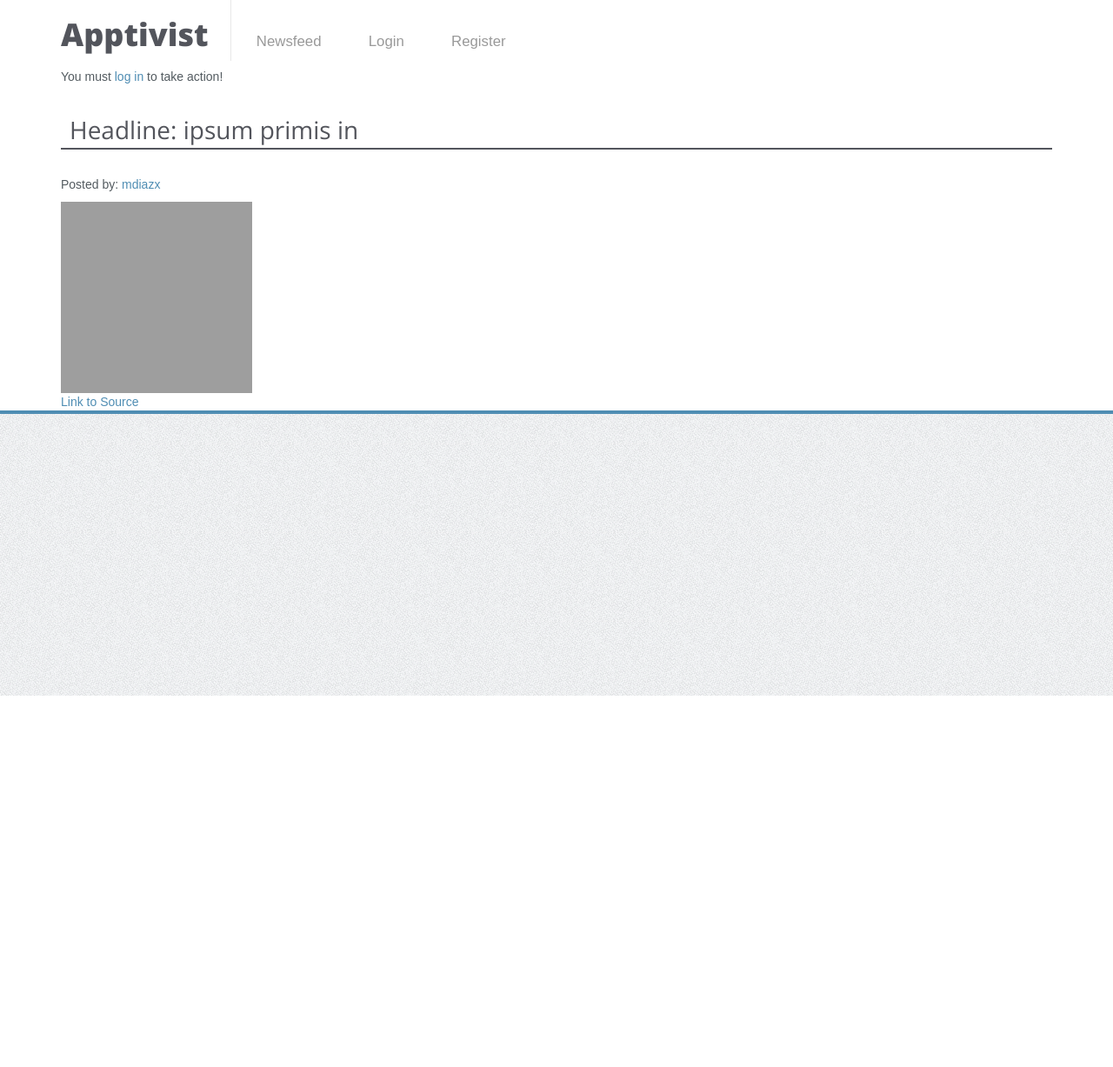
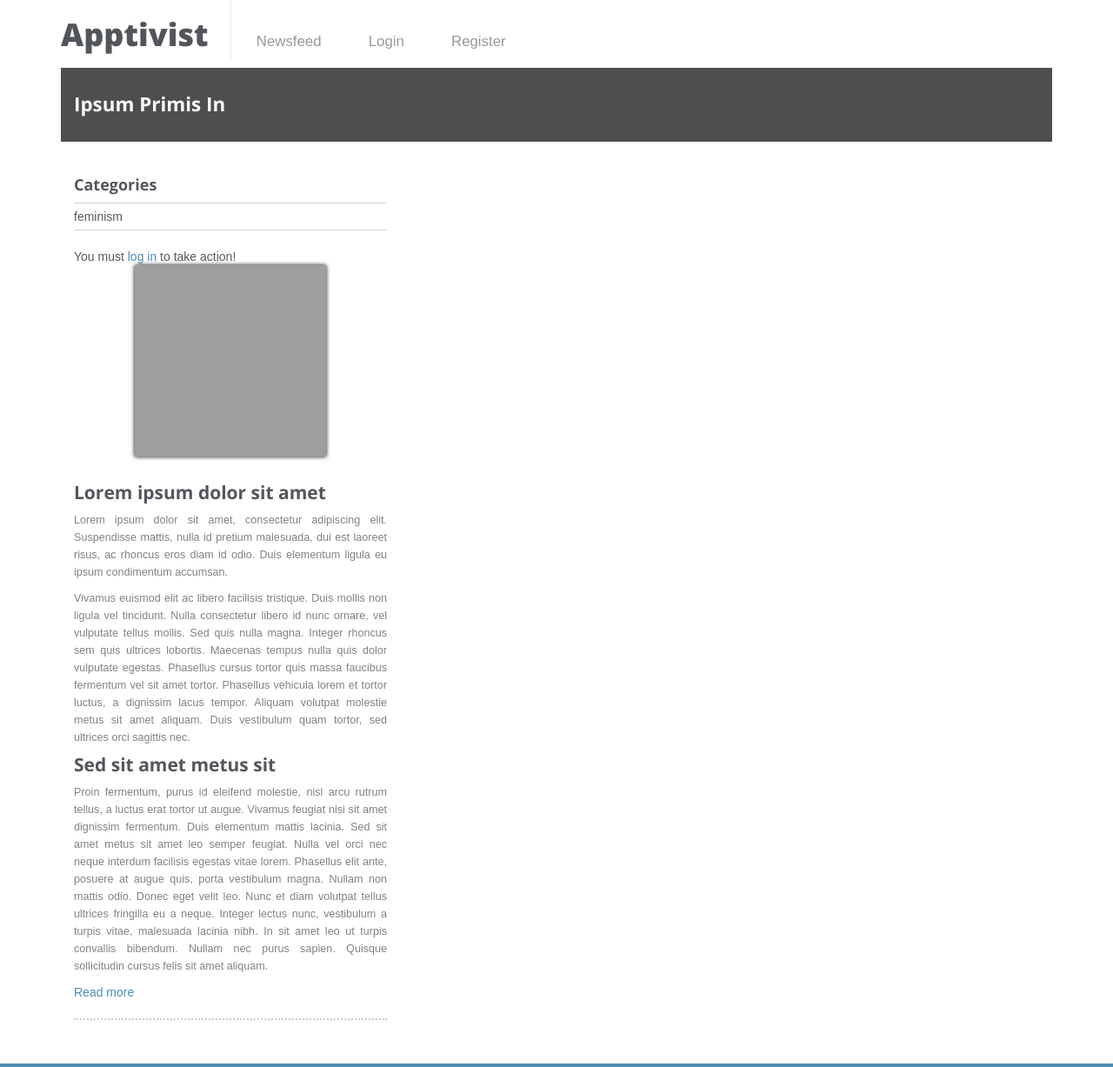
Before and after one commit to taliegarcia-zz/apptivist, a Flask app: a page that uses templates/article.html in a window 1280 px wide. Shown: the whole page at 87% size. Before the commit the page ends 800 px from the top, so only its background shows below. Run offline with Flask 2, Linux system fonts and the light colour scheme; data comes from the database, SQL or seed files in the repository; parts of the project's set-up code (start-up, migrations or seed data) failed here and were passed over; some libraries are stand-ins or nearby versions; grey boxes are pictures that could not be loaded.

Commit message:
article post page now looks spectacular

```diff
--- a/templates/article.html
+++ b/templates/article.html
@@ -2,17 +2,33 @@
 {% block title %}Reading | {% endblock %}
 {% block content %}
 
+<!-- Page Title -->
+    <div class="section section-breadcrumbs">
+      <div class="container">
+        <div class="row">
+          <div class="col-md-12">
+            <h1>{{ article.title|title }}</h1>
+          </div>
+        </div>
+      </div>
+    </div>
 
+    <div class="section">
+      <div class="container">
+        <div class="row">
 
-        {# user related info #}
-        {% if "user_name" in session %}
-          <div>Tags:
-            <ul>
-            {% for tag in article.tag_list %}
-              <li><a href='/news/{{ tag.tag_name }}'>{{ tag.tag_name }}</a></li>
-            {% endfor %}
+          <!-- Sidebar -->
+          <div class="col-sm-4 blog-sidebar">
+            <h4>Categories</h4>
+            <ul class="blog-categories">
+              {% for tag in article.tag_list %}
+                  <li><a href='/news/{{ tag.tag_name }}'>{{ tag.tag_name }}</a></li>
+              {% endfor %}
             </ul>
-          <button id="tagForm">Add more tags!</button>
+            <br>
+            {% if "user_name" in session %}
+            <div class="">
+            <button id="tagForm" class="btn">Add more category tags!</button>
             <form id="updateArticle" action="update_article" method="POST" style="display: none;">
               <div>
               <div id="article_id" type="hidden">
@@ -32,13 +48,31 @@
               </div>
               <br>
               <div>
-                  <input type="submit" value="Assign Tags">
+                  <input class="btn" type="submit" value="Assign Tags">
               </div>
             </form>
+            </div>
+            <h4>Archive</h4>
+            <ul>
+              <li><a href="#">January 2013</a></li>
+              <li><a href="#">February 2013</a></li>
+              <li><a href="#">March 2013</a></li>
+              <li><a href="#">April 2013</a></li>
+              <li><a href="#">May 2013</a></li>
+            </ul>
           </div>
+          <!-- End Sidebar -->
+
+  <div class="col-sm-8">
+            <div class="blog-post blog-single-post">
+              <div class="single-post-title">
+                <h3>{{ article.title|title }}</h3>
+              </div>
+              <div class="single-post-info">
+                {{ article.date }}
 
           <div>Take Action:
-           <table style="width:30%">
+           <table style="width:100%">
               <tr>
                 <td><a href="/meet/{{ article.title }}">Meet Up</a></td>
                 <td><a href="/give/{{ article.title }}">Give Back</a></td>
@@ -52,25 +86,30 @@
           <div>You must <a href="/login">log in</a> to take action!</div>
         {% endif %}
 
-        <h2>Headline: {{ article.title }} </h2>
-        <p>Posted by: <a href="/apptivist/{{ article.user.name }}">{{ article.user.name }}</a></p>
-        <div class="article-info">
+              <div class="single-post-image">
+                <img src="{{ article.img_src }}" alt="Post Title">
+              </div>
+              <div class="single-post-content">
+                <h3>Lorem ipsum dolor sit amet</h3>
+                <p>
+                  Lorem ipsum dolor sit amet, consectetur adipiscing elit. Suspendisse mattis, nulla id pretium malesuada, dui est laoreet risus, ac rhoncus eros diam id odio. Duis elementum ligula eu ipsum condimentum accumsan.
+                </p>
+                <p>
+                  Vivamus euismod elit ac libero facilisis tristique. Duis mollis non ligula vel tincidunt. Nulla consectetur libero id nunc ornare, vel vulputate tellus mollis. Sed quis nulla magna. Integer rhoncus sem quis ultrices lobortis. Maecenas tempus nulla quis dolor vulputate egestas. Phasellus cursus tortor quis massa faucibus fermentum vel sit amet tortor. Phasellus vehicula lorem et tortor luctus, a dignissim lacus tempor. Aliquam volutpat molestie metus sit amet aliquam. Duis vestibulum quam tortor, sed ultrices orci sagittis nec.
+                </p>
+                <h3>Sed sit amet metus sit</h3>
+                <p>
+                  Proin fermentum, purus id eleifend molestie, nisl arcu rutrum tellus, a luctus erat tortor ut augue. Vivamus feugiat nisi sit amet dignissim fermentum. Duis elementum mattis lacinia. Sed sit amet metus sit amet leo semper feugiat. Nulla vel orci nec neque interdum facilisis egestas vitae lorem. Phasellus elit ante, posuere at augue quis, porta vestibulum magna. Nullam non mattis odio. Donec eget velit leo. Nunc et diam volutpat tellus ultrices fringilla eu a neque. Integer lectus nunc, vestibulum a turpis vitae, malesuada lacinia nibh. In sit amet leo ut turpis convallis bibendum. Nullam nec purus sapien. Quisque sollicitudin cursus felis sit amet aliquam.
+                </p>
+              <div>
+                <a href="{{ article.url }}">Read more</a>
+              </div>
+              </div>
+            </div>
+    </div>
+</div>
+</div>
+</div>
 
-        <div class="img">
-          <img src="{{ article.img_src }}" />
-        </div>
-
-        <div>
-          <a href="{{ article.url }}">Link to Source</a>
-          <div class="iframe">
-          {% if article.article_id == 101 %}
-          <iframe src="http://www.theguardian.com/commentisfree/2015/may/22/caesarean-rates-are-too-high-we-should-not-treat-birth-as-a-medical-procedure" height=600 width=800></iframe>
-          {% endif %}
-
-          {% if article.article_id == 102 %}
-          <iframe src="http://www.bbc.com/news/world-asia-32913899" height=600 width=800></iframe>
-          {% endif %}
-
-        </div>
 
 {% endblock %}
```
